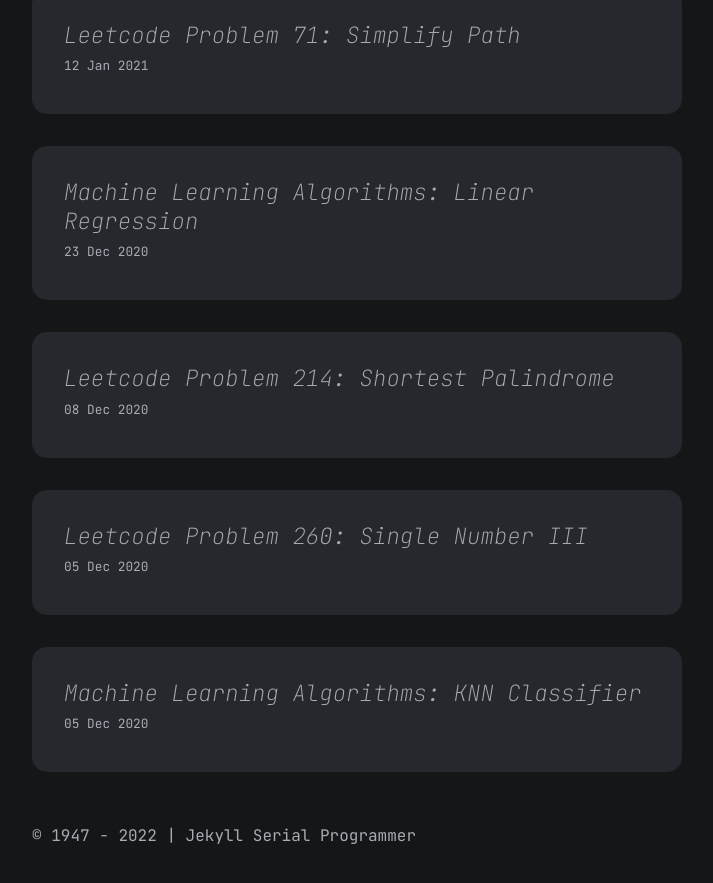
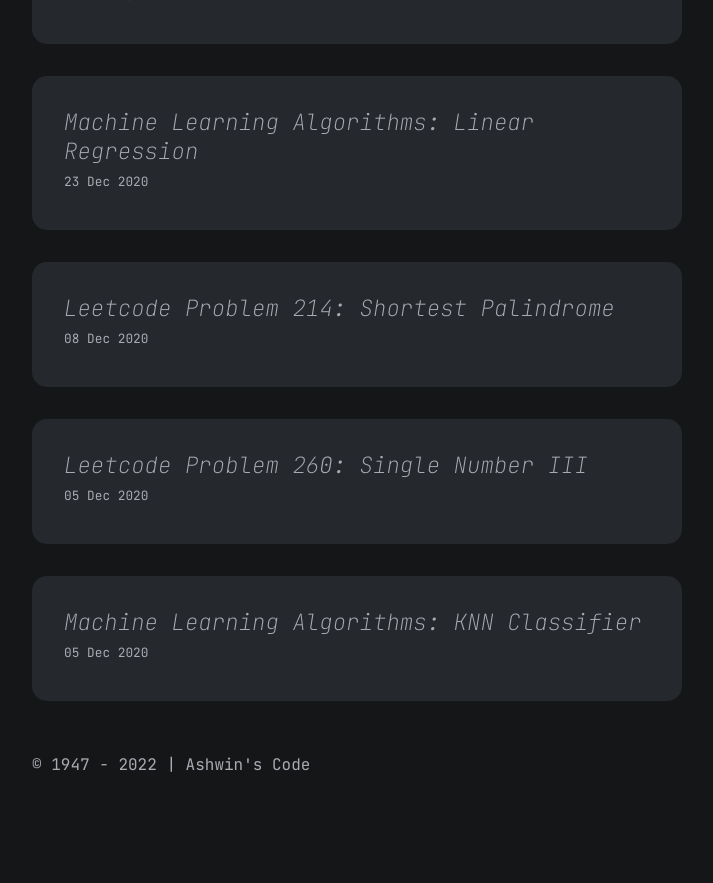
Before and after one commit to ashwins-code/ashwins-code.github.io, a Jekyll site: the page built from index.md, in a window 1280 px wide and 900 px high, scrolled down 3642 px. Shown: the top 883 px of the window, without its empty margins (283-996 px from the left). Built offline with Jekyll 4.4.1, drawn with Linux system fonts in a browser that asks for light colours; after the commit the page ends 4471 px from its top, so only the background shows below that; some of the changed text lies outside the part shown.

Commit message:
Update _config.yml

```diff
--- a/_config.yml
+++ b/_config.yml
@@ -1,7 +1,7 @@
-title: Jekyll Serial Programmer
+title: Ashwin's Code
 markdown: kramdown
 url: ""
-baseurl: "/jekyll-theme-serial-programmer"
+baseurl: ""
 
 # for atom feed
 author:
```
